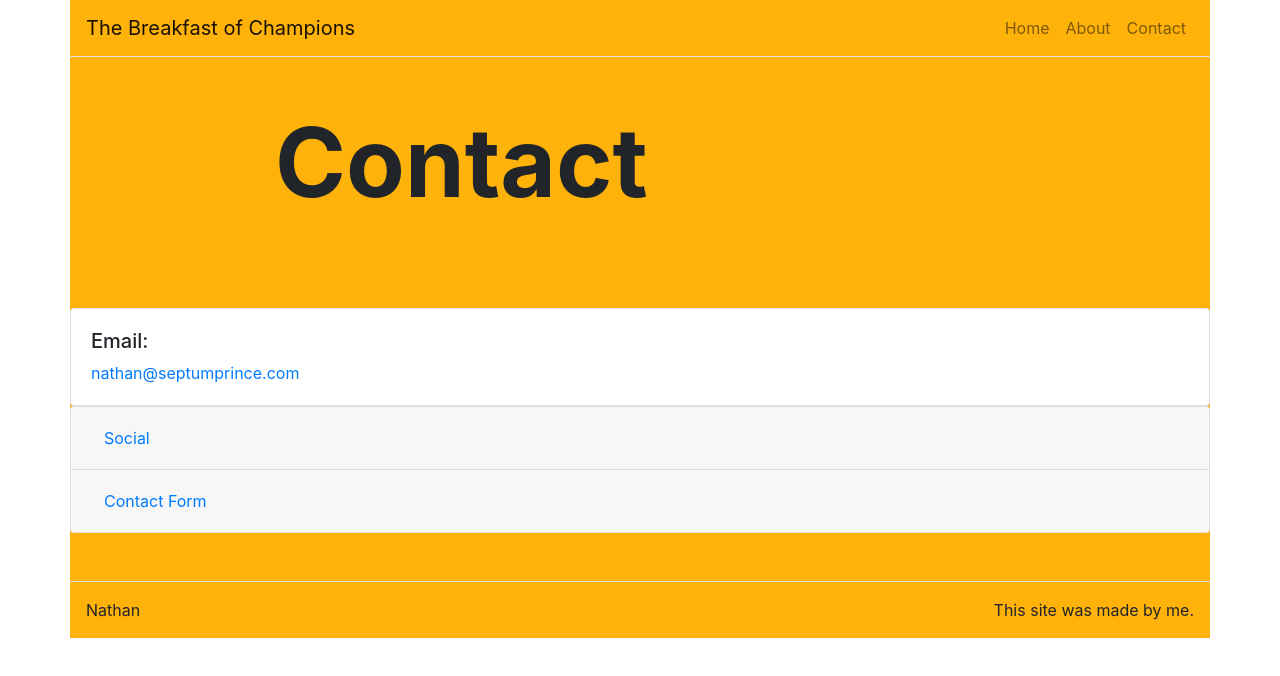
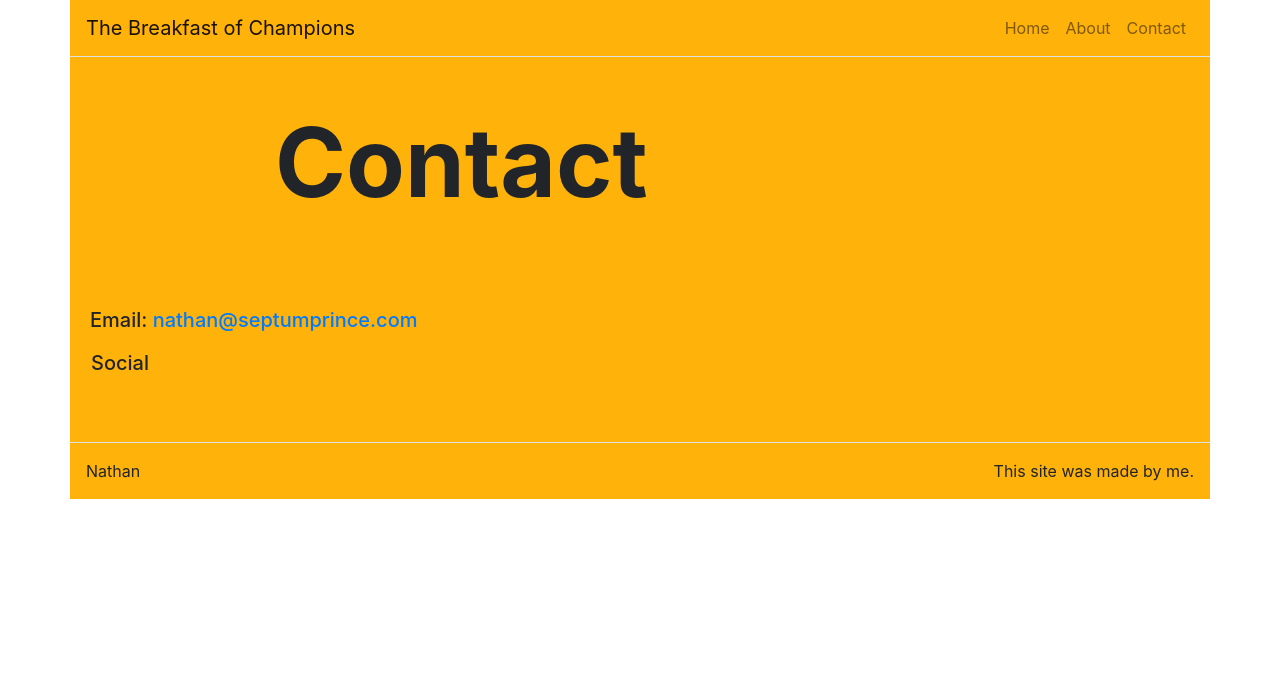
Before and after one commit to SeptumPrince/ReactPortfolio2.0, a React (Create React App) app: page /contact in a window 1280 px wide. Shown: the top 676 px of the page. Built offline with nearby package versions, Linux system fonts and the light colour scheme.

Commit message:
Worked on CSS of Contact page

```diff
--- a/src/components/ContactPage/ContactInfo.js
+++ b/src/components/ContactPage/ContactInfo.js
@@ -4,10 +4,10 @@ import Card from 'react-bootstrap/Card'
 export default function ContactInfo() {
 
   return (
-    <Card>
-        <Card.Body>
-            <h5>Email: </h5><a href="mailto:nathan@septumprince.com">nathan@septumprince.com</a>
-        </Card.Body>
+    <Card style={{ backgroundColor: '#FEB20A', border: "none" }}>
+        <Card.Title variant="h4" style={{paddingLeft: 20}}>
+            Email: <a href="mailto:nathan@septumprince.com">nathan@septumprince.com</a>
+        </Card.Title>
     </Card>
     )
 }
--- a/src/index.css
+++ b/src/index.css
@@ -14,6 +14,7 @@ code {
   font-family: source-code-pro, Menlo, Monaco, Consolas, "Courier New",
     monospace;
 }
+
 
 .n-card {
   margin: 20px;
@@ -62,3 +63,7 @@ code {
 .footer {
   background-color: #FEB20A;
 }
+
+.accordionCard {
+  background-color: #FEB20A;
+}
--- a/src/pages/ContactPage.js
+++ b/src/pages/ContactPage.js
@@ -66,23 +66,35 @@ class ContactPage extends React.Component {
       });
   };
 
+
+  state={
+    collapseID: "collapse3"
+  }
+
+  toggleCollapse = collapseID => () =>
+  this.setState(prevState => ({
+    collapseID: prevState.collapseID !== collapseID ? collapseID : ""
+  }));
+
   render() {
     return (
       <div className="page">
         <Hero title={this.props.title} />
         <ContactInfo />
-  <Accordion>
-    <Card>
-      <Card.Header>
-        <Accordion.Toggle as={Button} variant="link" eventKey="1">
+      <Accordion >
+        <Card style={{ backgroundColor: '#FEB20A', border: "none"  }}>
+
+            <Accordion.Toggle as={Button} variant="h5" eventKey="1" style={{paddingLeft: 0}}>
+            <Card.Title variant="h4" style={{paddingLeft: 20, textAlign: "left"}}>
               Social
+              </Card.Title>
             </Accordion.Toggle>
-    </Card.Header>
+
         <Accordion.Collapse eventKey="1">
           <ContactSocial />
         </Accordion.Collapse>
       </Card>
-  <Card>
+      {/* <Card>
         <Card.Header>
           <Accordion.Toggle as={Button} variant="link" eventKey="2">
             Contact Form
@@ -91,7 +103,7 @@ class ContactPage extends React.Component {
         <Accordion.Collapse eventKey="2">
           <Card.Body><ContactForm /></Card.Body>
         </Accordion.Collapse>
-  </Card>
+      </Card> */}
 </Accordion>
 
 
```
Also changed, not shown: src/components/ContactPage/ContactSocial.js (line endings or trailing spaces). Lines whose indentation alone changed are shown as unchanged.
